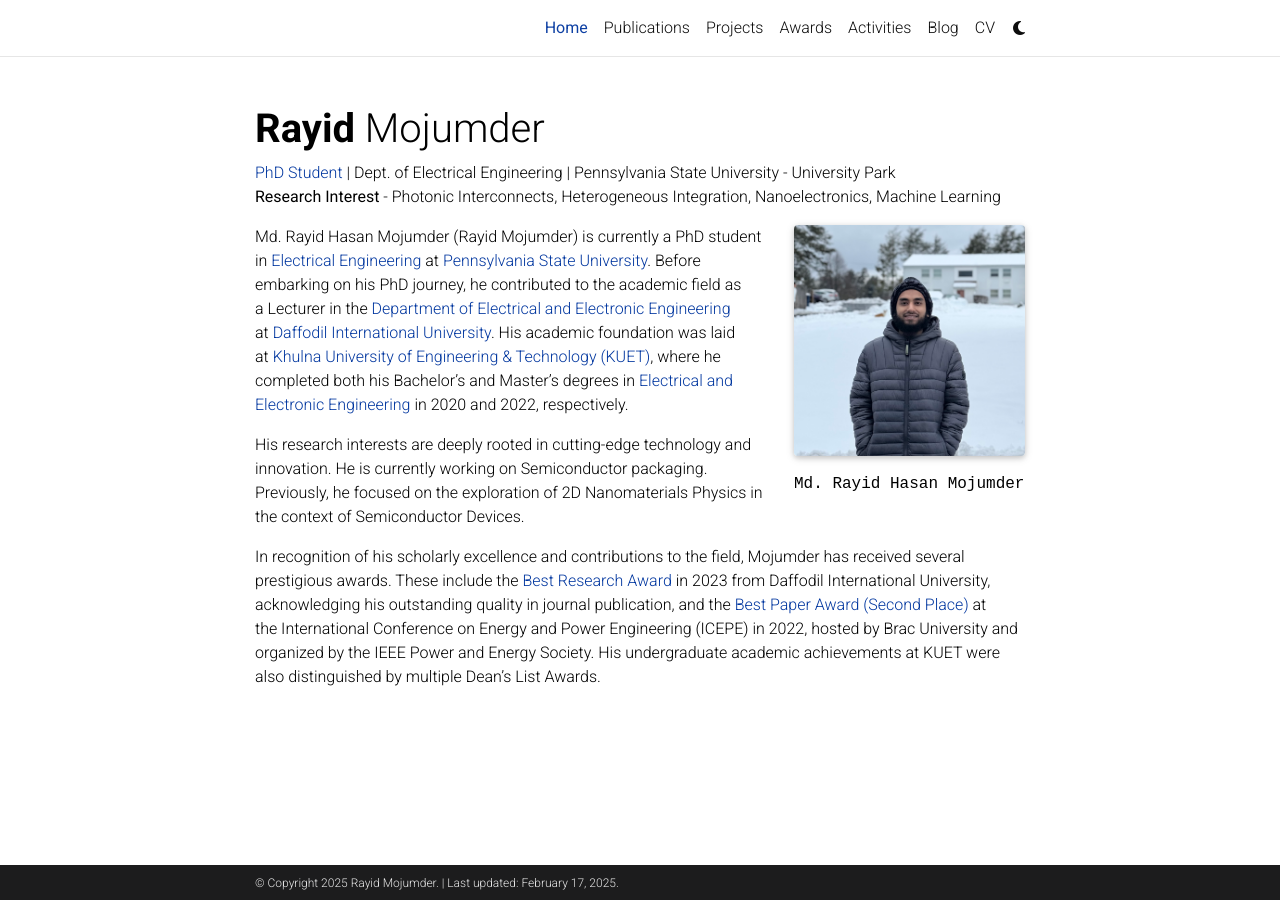
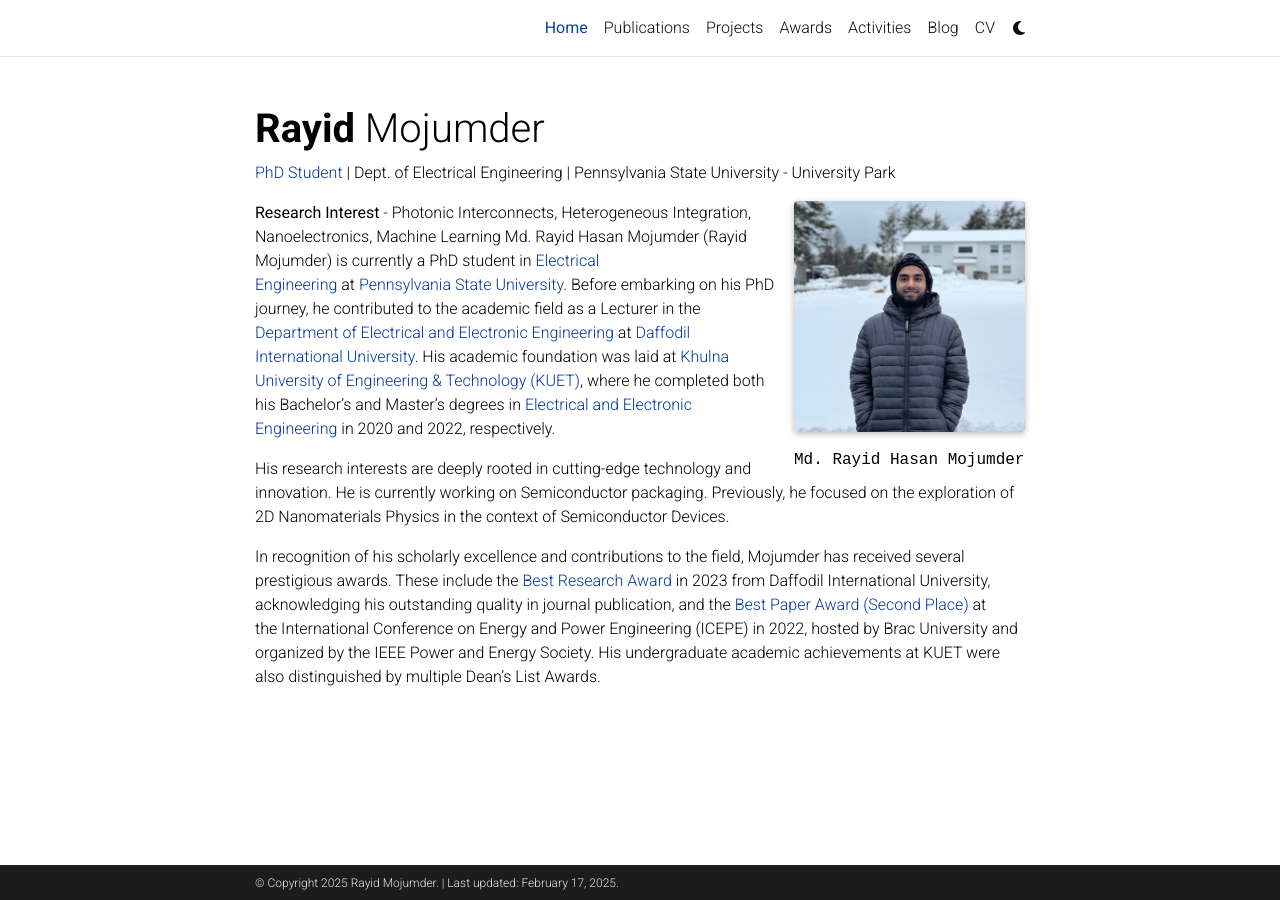
Before and after one commit to rayid-mojumder/rayid-mojumder.github.io, a Jekyll site: the page built from _pages/about.md, in a window 1280 px wide. Built offline with Jekyll 4.4.1, drawn with Linux system fonts in a browser that asks for light colours; full-size pictures stand in for the smaller copies a plugin makes; comment, search, counter and statistics services are not loaded; a style sheet for code colours, icons or effects is not loaded; part of the change alters nothing that is shown.

```diff
--- a/_pages/about.md
+++ b/_pages/about.md
@@ -2,8 +2,7 @@
 layout: about
 title: Home
 permalink: /
-subtitle: <a href='https://www.linkedin.com/in/rayidhasan/'>PhD Student</a> | Dept. of Electrical Engineering | Pennsylvania State University - University Park <br><b>Research Interest</b> - Photonic Interconnects, Heterogeneous Integration, Nanoelectronics, Machine Learning
-
+subtitle: <a href='https://www.linkedin.com/in/rayidhasan/'>PhD Student</a> | Dept. of Electrical Engineering | Pennsylvania State University - University Park
 profile:
   align: right
   image: IMG_5054.jpeg
@@ -16,7 +15,7 @@ latest_posts: false  # includes a list of the newest posts
 selected_papers: false # includes a list of papers marked as "selected={true}"
 social: false  # includes social icons at the bottom of the page
 ---
-
+<b>Research Interest</b> - Photonic Interconnects, Heterogeneous Integration, Nanoelectronics, Machine Learning
 Md. Rayid Hasan Mojumder (Rayid Mojumder) is currently a PhD student in [Electrical Engineering](https://www.eecs.psu.edu/) at [Pennsylvania State University](https://www.psu.edu/). Before embarking on his PhD journey, he contributed to the academic field as a Lecturer in the [Department of Electrical and Electronic Engineering](https://daffodilvarsity.edu.bd/department/eee) at [Daffodil International University](https://daffodilvarsity.edu.bd/). His academic foundation was laid at [Khulna University of Engineering & Technology (KUET)](https://www.kuet.ac.bd/), where he completed both his Bachelor’s and Master’s degrees in [Electrical and Electronic Engineering](https://www.kuet.ac.bd/department/EEE/) in 2020 and 2022, respectively.
 
 His research interests are deeply rooted in cutting-edge technology and innovation. He is currently working on Semiconductor packaging. Previously, he focused on the exploration of 2D Nanomaterials Physics in the context of Semiconductor Devices.
```
